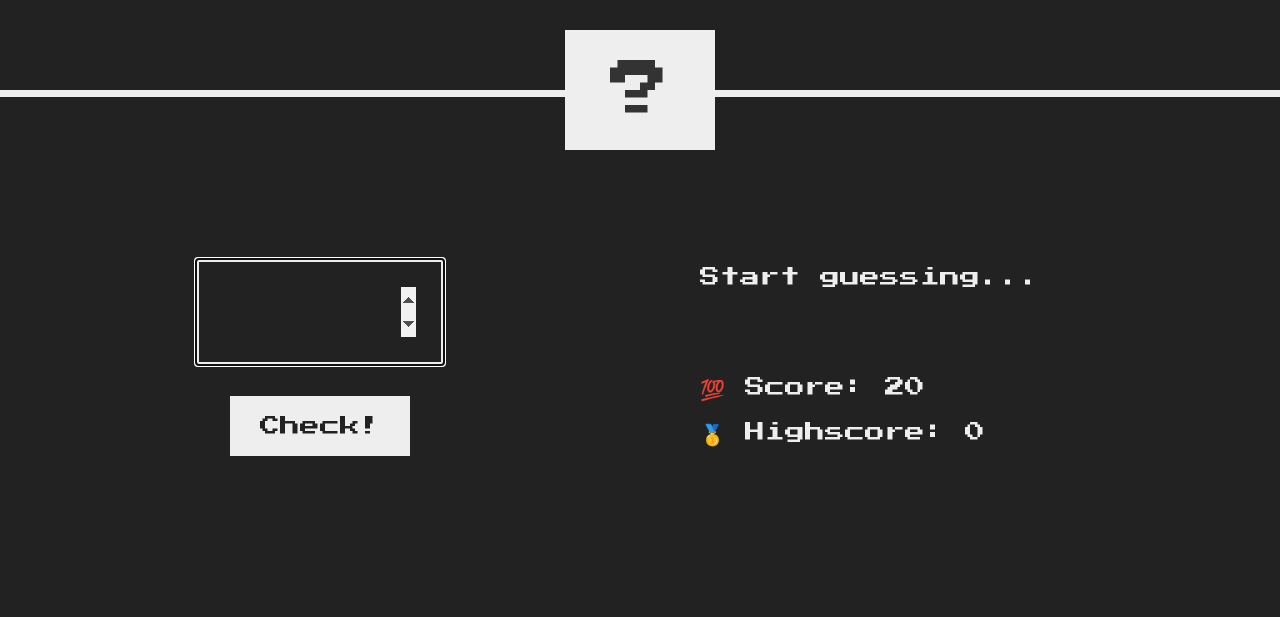
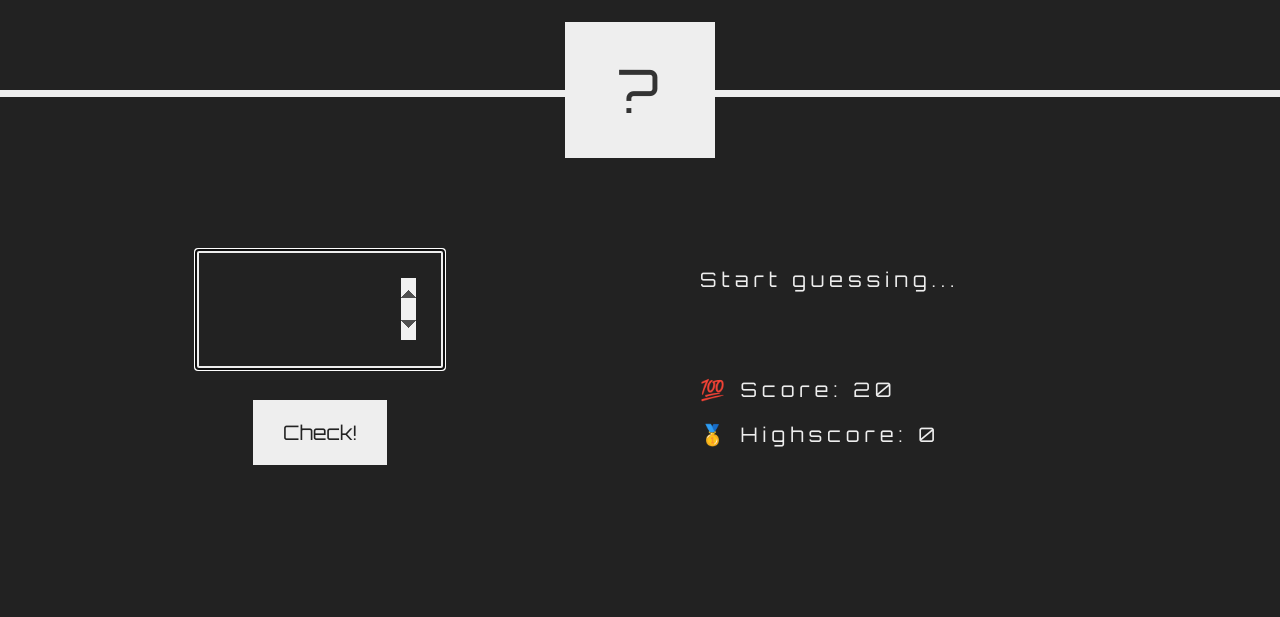
Before and after one commit to jaloliddinmirzo/Games-Number, a plain HTML site: page index.html in a window 1280 px wide. Shown: the part 183-800 px from the top of the page. Drawn offline with Linux system fonts and the light colour scheme.

Commit message:
css kiritilgan yangi o'zgarishlar

```diff
--- a/style.css
+++ b/style.css
@@ -1,4 +1,4 @@
-@import url('https://fonts.googleapis.com/css?family=Press+Start+2P&display=swap');
+
 
 * {
   margin: 0;
@@ -12,8 +12,9 @@ html {
 }
 
 body {
-  font-family: 'Press Start 2P', sans-serif;
-  color: #eee;
+  font-family: 'Orbitron', sans-serif;
+  letter-spacing: 5px;
+  color: #eee ;
   background-color: #222;
   /* background-color: #60b347; */
 }
```
